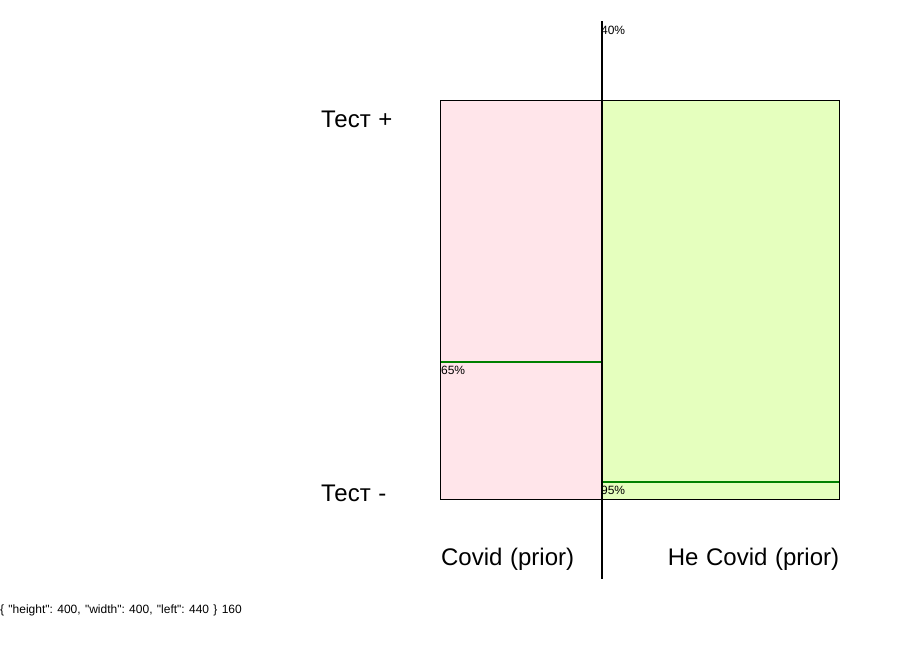
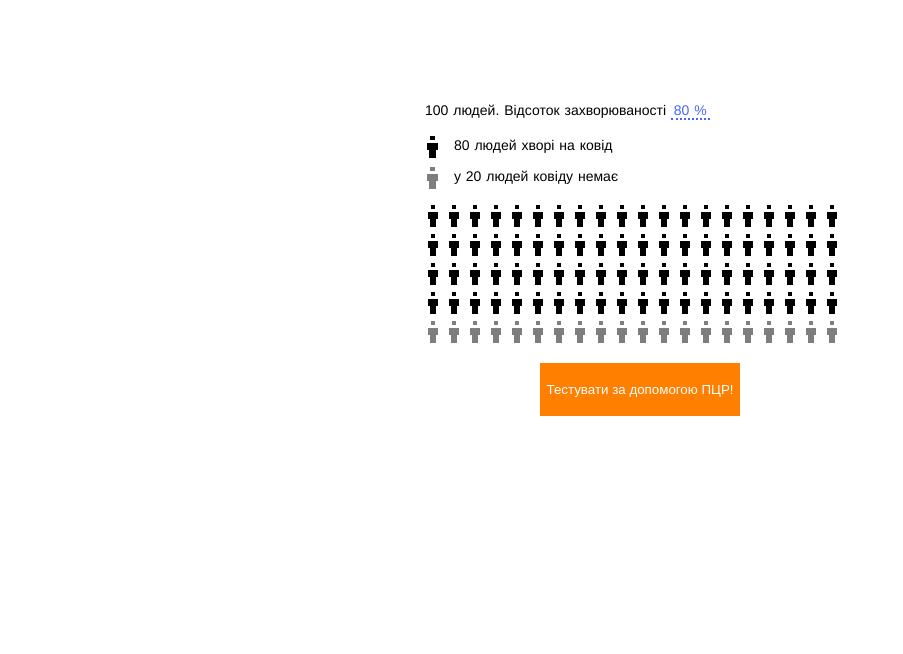
Before and after one commit to texty/covid_bayes_snippet, a Vue app: page / in a window 1280 px wide. Shown: the top 654 px of the page, without its empty margins (0-903 px from the left). Built offline with nearby package versions, Linux system fonts and the light colour scheme.

Commit message:
Новий калькулятор

```diff
--- a/src/App.vue
+++ b/src/App.vue
@@ -1,21 +1,26 @@
 <template>
   <div id="app">
-    <Matrix />
+    <Calculator />
+    <p></p>
+    <p></p>
+    <p></p>
   </div>
 </template>
 
 <script>
 
 import Matrix from './components/Matrix';
+import Calculator from './components/Calculator';
 
 
 export default {
   name: 'app',
-  data() {
+  // data() {
 
-  },
+  // },
   components: {
-    Matrix,
+    // Matrix,
+    Calculator,
   },
 
   mounted() {
@@ -57,6 +62,11 @@ html {
 
 body {
   line-height: 1.5;
+  font-size: 14px;
+}
+
+input {
+  font-size: 16px;
 }
 
 p {
--- /dev/null
+++ b/src/components/AdjustableNumber.vue
@@ -0,0 +1,113 @@
+<template>
+    <span class="adjustable-number">
+        <input v-model.number="value"
+                @change="$emit('update:value', value);"
+                type="number" :max="max" :min="min" :step="step"
+                hidden="true">
+        <span class="adjustable-number-span" ref="draggable">{{ value }} %</span>
+        <span class="hint"> тягни! </span>
+    </span>
+</template>а
+
+<script>
+
+import * as d3 from '../d3-modules'
+
+export default {
+    props: {
+        value: Number,
+        min: {
+            type: Number,
+            default: 0
+        },
+        max: {
+            type: Number,
+            default: 100
+        },
+        step: {
+            type: Number,
+            default: 1
+        },
+
+    },
+
+    data() {
+        return {
+            domain: 450,
+            dragging: false,
+        }
+    },
+
+    mounted() {
+        let element = this.$refs.draggable;
+        this.drag = d3.drag()
+        this.drag
+            .on('drag', this.dragged)
+            .on('start', this.dragstart)
+            .on('end', this.dragend)
+
+        d3.select(element)
+            .call(this.drag)
+    },
+
+    methods: {
+        dragged: function(event) {
+            let range = this.max - this.min;
+            let multiplier = range / this.domain;
+            // this.$emit("change", event.dx);
+
+            let newVal = this.start_v + Math.round((event.x - this.start_x) * multiplier);
+            newVal = Math.max(Math.min(newVal, this.max), this.min);
+            this.$emit('update:value', newVal);
+        },
+
+        dragstart: function(event) {
+            this.dragging = true;
+            this.$refs.draggable.setPointerCapture(event.identifier);
+
+            this.start_x = event.x;
+            this.start_v = this.value;
+        },
+
+        dragend: function(event) {
+            this.dragging = false;
+            this.$refs.draggable.releasePointerCapture(event.identifier);
+        },
+
+    }
+}
+
+</script>
+
+<style lang="scss" scoped>
+
+.adjustable-number {
+    position: relative;
+
+    .hint {
+        position: absolute;
+        bottom: 120%;
+        left: 0;
+        color: #46f;
+        z-index: 100000;
+
+        display: none;
+    }
+
+    &:hover, &:focus {
+        .hint {
+            display: block;
+        }
+    }
+}
+
+.adjustable-number-span {
+    position: relative;
+    color: #46f;
+    border-bottom: 2px dotted #46f;
+    padding: 0 0.2em;
+
+    cursor: col-resize;
+}
+
+</style>
--- /dev/null
+++ b/src/components/Calculator.vue
@@ -0,0 +1,250 @@
+
+<template>
+<div class="container">
+  <div class="main-box">
+    <p class='row'>100 людей. Відсоток захворюваності
+      <span v-if="pre_test_readonly"> {{pre_test_p}}%</span>
+      <adjustable-number v-else :value.sync="pre_test_p" />
+      </p>
+    <div class="legend row">
+      <p v-if="all_p"><human class="human ill"/> <span> {{ pre_test_p }} людей хворі на ковід</span></p>
+      <p v-if="all_n"><human class="human healthy"/> <span> у {{ 100-pre_test_p }} людей ковіду немає </span></p>
+    </div>
+    <div :class="`people ${this.tested ? 'tested' : ''}`">
+      <human v-for="p in people" :key="p.i"
+            :class="`human ${p.covid ? 'ill' : 'healthy'} ${p.test ? 'test_positive' : 'test_negative'}`" />
+    </div>
+
+
+    <div class="legend row-after tested" v-if="tested">
+      <p v-if="tp"><human class="human ill test_positive"/> <span>  {{ true_positive_p }} хворих на ковід, яких тест визначив правильно як "позитивних" (істинно позитивний результат) </span></p>
+      <p v-if="fn"><human class="human ill test_negative"/> <span> {{ false_negative_p }} хворих на ковід із негативним тестом (хибно негативний результат) </span></p>
+      <p v-if="tn"><human class="human healthy test_negative"/> <span> {{ true_negative_p }} не хворих на ковід з негативним тестом (істинно негативних) </span></p>
+      <p v-if="fp"><human class="human healthy test_positive"/> <span> {{ false_positive_p }} не хворих, яких тест помилково визначив як "позитивних" (хибно позитивний результат) </span></p>
+    </div>
+
+
+    <div class="row-after">
+      <button @click="() =>tested = !tested">{{this.tested ? 'Скинути' : 'Тестувати за допомогою ПЦР!'}}</button>
+    </div>
+  </div>
+</div>
+</template>
+
+<script>
+import * as d3 from '../d3-modules'
+import Human from './Human'
+import AdjustableNumber from './AdjustableNumber'
+
+
+export default {
+  created() {
+    let uri = window.location.search;
+    this.params = new URLSearchParams(uri);
+  },
+
+  mounted() {
+    let self = this;
+
+    for (const p of ['pre_test_p', 'pre_test_readonly', 'tp', 'tn', 'fp', 'fn', 'all_p', 'all_n']) {
+      set_from_query(p);
+    }
+
+    function set_from_query(name) {
+      let val = self.params.get(name);
+      if (val) self[name] = +val;
+    }
+  },
+
+  data() {
+    return {
+        total: 100,
+
+        pre_test_p: 80,
+        sensitivity: 0.7,
+        specificity: 0.97,
+        tested: false,
+
+        pre_test_readonly: false,
+
+        all_p: true,
+        all_n: true,
+
+        tp: true,
+        tn: true,
+        fp: true,
+        fn: true,
+
+
+
+        pf: d3.format(".0%"),
+    }
+  },
+  computed: {
+    people() {
+
+      let res = [];
+
+      let people_counter = 0;
+
+      for (let i=0; i < this.pre_test_p; i++) {
+        res.push({ key: people_counter, covid: true, test: i < this.true_positive_p })
+        people_counter++;
+      }
+
+      for (var i=0; i < (100 - this.pre_test_p); i++) {
+        res.push({ key: people_counter, covid: false, test: !(i < Math.round((1 - this.pre_test) * this.specificity * 100))})
+        people_counter++
+      }
+
+      return res;
+    },
+
+    pre_test() {
+      return this.pre_test_p / 100;
+    },
+
+    true_positive_p() {
+      return Math.round(this.pre_test * this.sensitivity * 100)
+    },
+
+    false_negative_p() {
+      return this.pre_test_p - this.true_positive_p
+    },
+
+    true_negative_p() {
+      return Math.round((100 - this.pre_test_p) * this.specificity)
+    },
+
+    false_positive_p() {
+      return (100 - this.pre_test_p) - this.true_negative_p
+    },
+
+  },
+
+  components: {
+    Human,
+    AdjustableNumber,
+  }
+}
+</script>
+
+
+ <style lang="scss" scoped>
+  .container {
+    width: 100%;
+  }
+
+  .row {
+    margin-bottom: 1em;
+  }
+
+  p {
+    margin-bottom: 0
+  }
+
+  .human {
+    vertical-align: middle;
+    height: 24px;
+    width: 16px;
+    // margin:0 3px;
+
+  }
+
+  .main-box {
+    width: 430px;
+    margin: 100px auto;
+
+    .human {
+
+      &.ill {
+        fill: #000;
+      }
+
+      &.healthy {
+        opacity: 0.5;
+      }
+    }
+
+    .row-after {
+      margin-top: 1em;
+      width: 100%;
+      button {
+        margin: 0 auto;
+      }
+    }
+  }
+
+  .people {
+    .human {
+      margin-right: 5px;
+      margin-bottom: 5px;;
+    }
+  }
+
+input[type='number'] {
+  max-width: 3em;
+  border: 1px solid #333;
+  padding: 0.3em;
+  padding-right: 0.1em;
+}
+
+.tested .human {
+  &.test_positive {
+    &.ill {
+      fill: #377eb8;
+    }
+
+    &.healthy {
+      fill: #e41a1c;
+    }
+  }
+
+  &.test_negative {
+    &.ill {
+      fill: #ff7f00
+    }
+
+    &.healthy {
+      fill: #4daf4a;
+    }
+  }
+}
+
+button {
+  cursor: pointer;
+  display: block;
+  border-radius: 0;
+  border: none;
+  background: #ff7f00;
+  color: white;
+  height: 4em;
+  min-width: 15em;
+
+  transition: ease-out 0.2s background-color;
+
+  &:hover {
+    background: #4daf4a;
+  }
+}
+
+.legend p {
+  display: flex;
+  gap: 1em;
+  margin-bottom: 0.5em;;
+
+  svg { }
+
+  span {
+    width:100%;
+  }
+}
+
+ </style>
+
+ <style lang="scss">
+  svg {
+    shape-rendering: crispEdges;
+    // border: 1px solid black;
+  }
+ </style>
--- /dev/null
+++ b/src/components/Human.vue
@@ -0,0 +1,4 @@
+<template>
+    <svg height="44px" width="20px" fill="#000000" xmlns="http://www.w3.org/2000/svg" xmlns:xlink="http://www.w3.org/1999/xlink" version="1.1" x="0px" y="0px"
+            viewBox="20 14 10 22" enable-background="new 0 0 50 50" xml:space="preserve"><polygon points="20,28 22,28 22,35 28,35 28,28 30,28 30,21 20,21 "/><rect x="23" y="15" width="4" height="4"/></svg>
+</template>
```
Also changed, not shown: src/assets/human.png (added), 12 other files (tests, documents, lock files or other folders).
